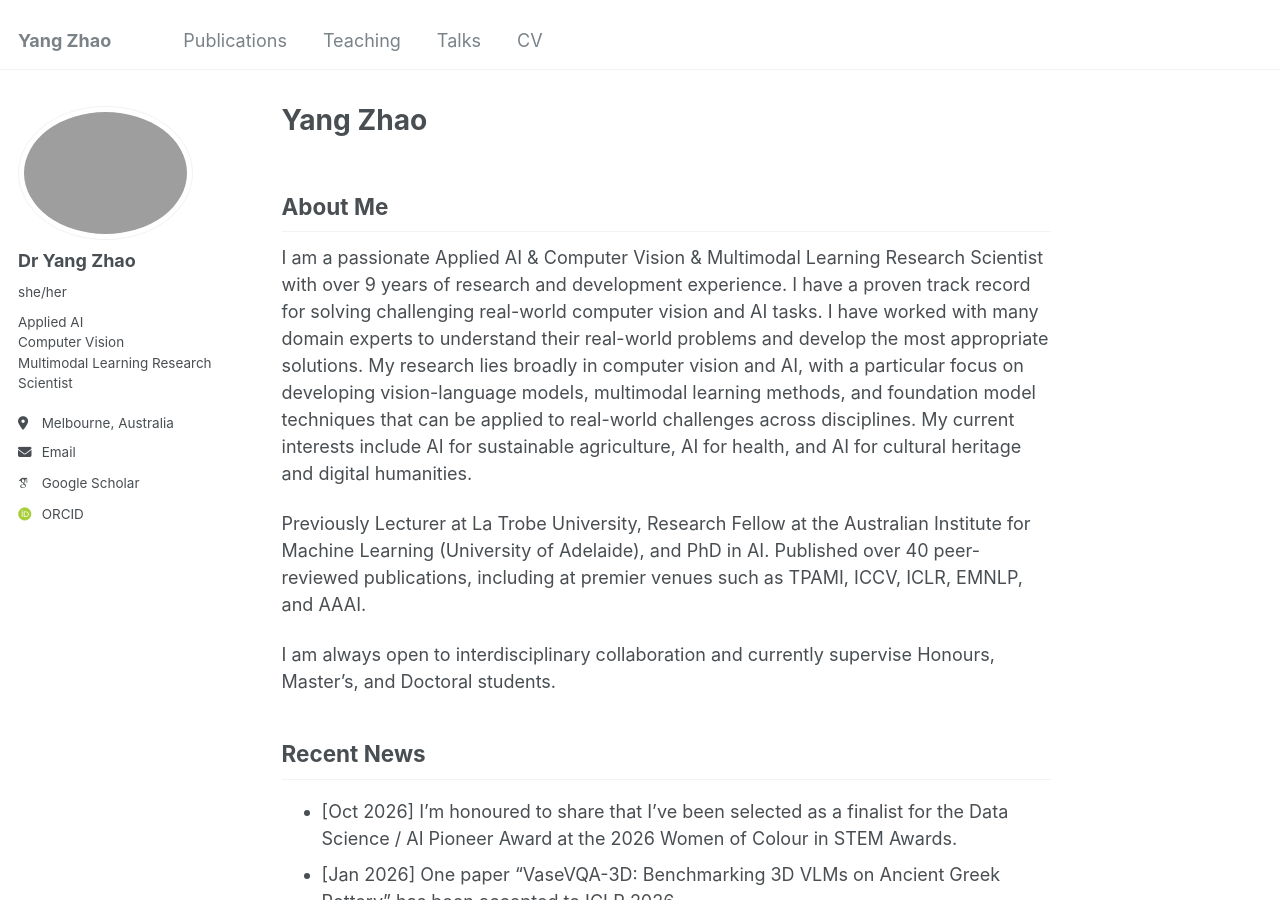
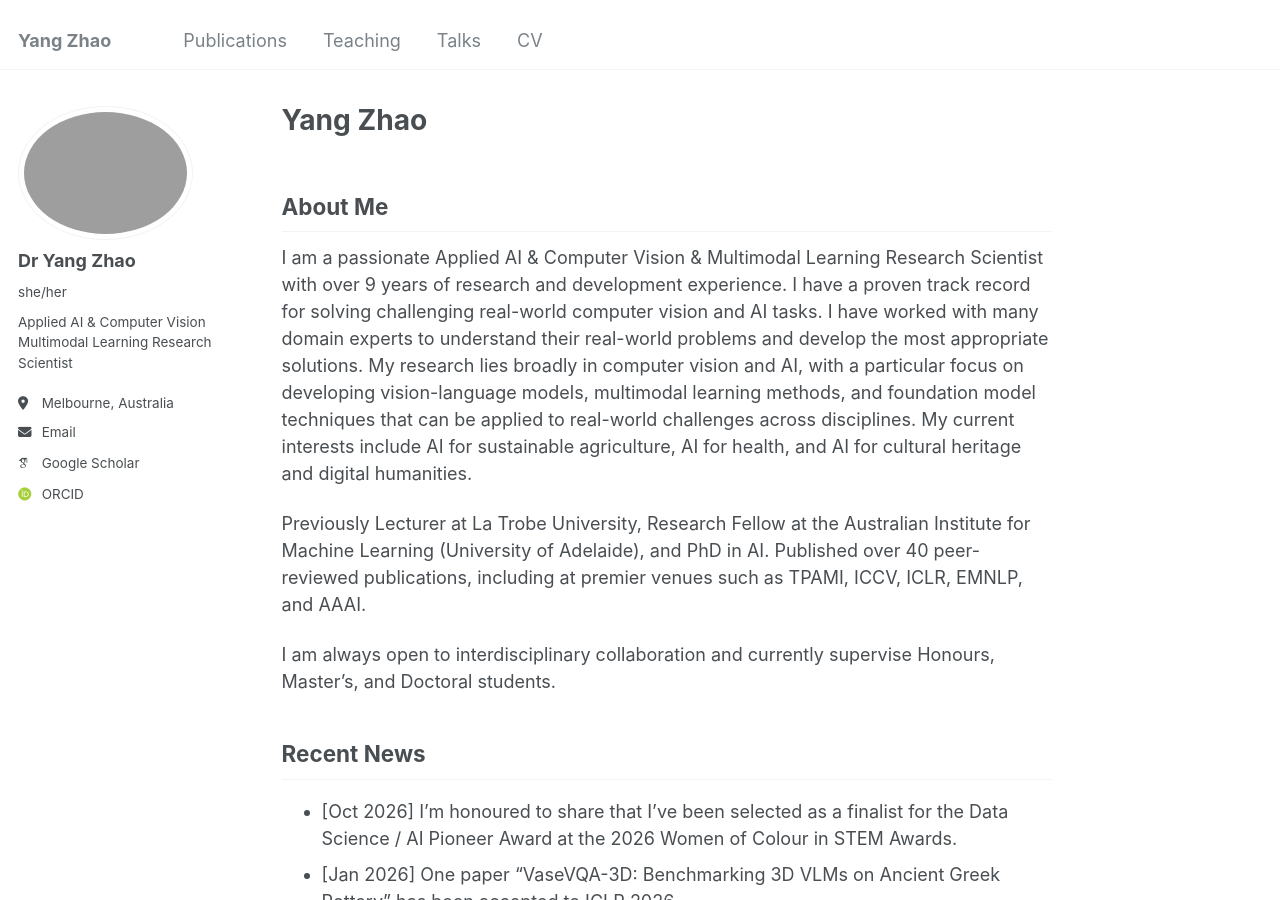
Before and after one commit to yangyangkiki/yangyangkiki.github.io, a Jekyll site: the page built from _pages/about.md, in a window 1280 px wide and 900 px high. Built offline with Jekyll 4.4.1, drawn with Linux system fonts in a browser that asks for light colours; some web fonts are replaced.

Commit message:
Update bio to include '&' in description

```diff
--- a/_config.yml
+++ b/_config.yml
@@ -24,7 +24,7 @@ author:
   avatar           : "profile_Yang.png"
   name             : "Dr Yang Zhao"
   pronouns         : "she/her"
-  bio              : "Applied AI<br>Computer Vision<br>Multimodal Learning Research Scientist"
+  bio              : "Applied AI & Computer Vision<br>Multimodal Learning Research Scientist"
   location         : "Melbourne, Australia"
    # employer         : "La Trobe University"
   # uri              : "https://scholars.latrobe.edu.au/y4zhao"
```
